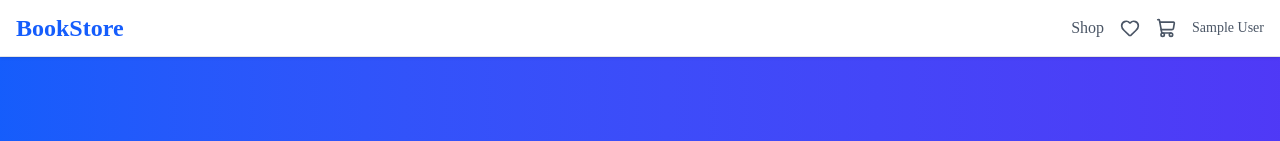
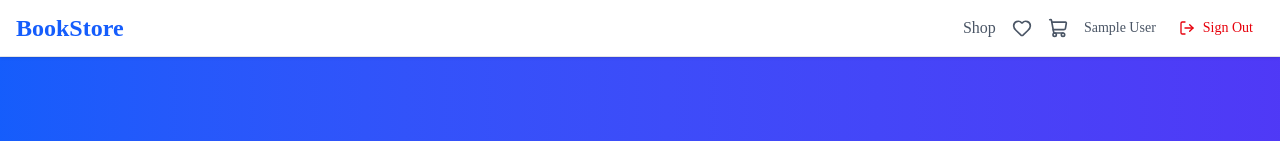
Before and after one commit to cherie-vish/book-store, a Next.js app: page / in a window 1280 px wide. Shown: the top 141 px of the page. Built offline with nearby package versions, Linux system fonts and the light colour scheme; no server answers; the database is empty; sample sign-in values are in the browser's storage.

Commit message:
Add signout button for customer

```diff
--- a/app/checkout/page.tsx
+++ b/app/checkout/page.tsx
@@ -5,7 +5,7 @@ import { Button } from '@/components/ui/button';
 import { Input } from '@/components/ui/input';
 import { Card, CardContent } from '@/components/ui/card';
 import { useRouter } from 'next/navigation';
-import { useState } from 'react';
+import { useState, useEffect } from 'react';
 import { toast } from 'sonner';
 import { useSession } from 'next-auth/react';
 
@@ -21,8 +21,15 @@ export default function CheckoutPage() {
     address: '',
   });
 
+  // 👇 Move the redirect to useEffect
+  useEffect(() => {
+    if (items.length === 0) {
+      router.push('/cart');
+    }
+  }, [items.length, router]);
+
+  // Don't render anything if redirecting
   if (items.length === 0) {
-    router.push('/cart');
     return null;
   }
 
@@ -30,7 +37,7 @@ export default function CheckoutPage() {
     e.preventDefault();
     setLoading(true);
 
-    const order = {
+    const orderData = {
       customerName: form.name,
       customerEmail: form.email,
       customerPhone: form.phone,
@@ -48,7 +55,7 @@ export default function CheckoutPage() {
       const res = await fetch('/api/orders', {
         method: 'POST',
         headers: { 'Content-Type': 'application/json' },
-        body: JSON.stringify(order),
+        body: JSON.stringify(orderData),
       });
 
       if (res.ok) {
@@ -56,7 +63,8 @@ export default function CheckoutPage() {
         toast.success('Order placed successfully!');
         router.push('/');
       } else {
-        toast.error('Failed to place order');
+        const error = await res.json();
+        toast.error(error.error || 'Failed to place order');
       }
     } catch (error) {
       toast.error('Something went wrong');
--- a/components/Navbar.tsx
+++ b/components/Navbar.tsx
@@ -1,9 +1,9 @@
 'use client';
 
 import Link from 'next/link';
-import { useSession } from 'next-auth/react';
+import { useSession, signOut } from 'next-auth/react';
 import { Button } from '@/components/ui/button';
-import { ShoppingCart, Heart, User } from 'lucide-react';
+import { ShoppingCart, Heart, User, LogOut } from 'lucide-react';
 import { useCartStore } from '@/lib/store/cart';
 import { useEffect, useState } from 'react';
 
@@ -53,6 +53,16 @@ export function Navbar() {
                   </Button>
                 </Link>
               )}
+              {/* Sign Out Button */}
+              <Button
+                variant="ghost"
+                size="sm"
+                onClick={() => signOut({ callbackUrl: '/' })}
+                className="text-red-600 hover:text-red-700 hover:bg-red-50"
+              >
+                <LogOut className="h-4 w-4 mr-1" />
+                Sign Out
+              </Button>
             </div>
           ) : (
             <Link href="/login">
```
